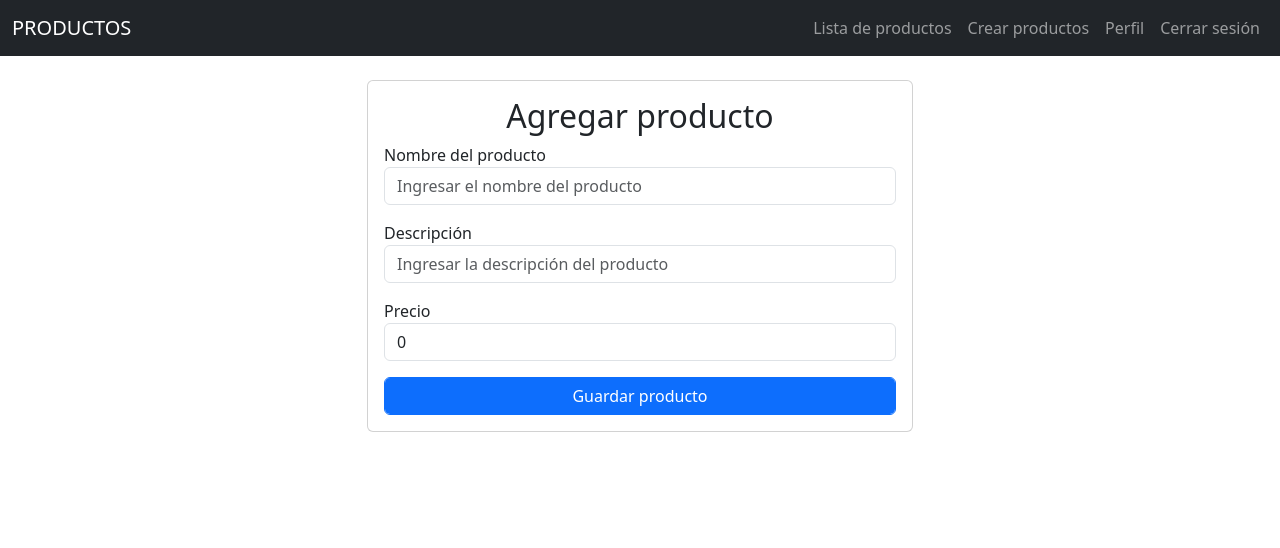
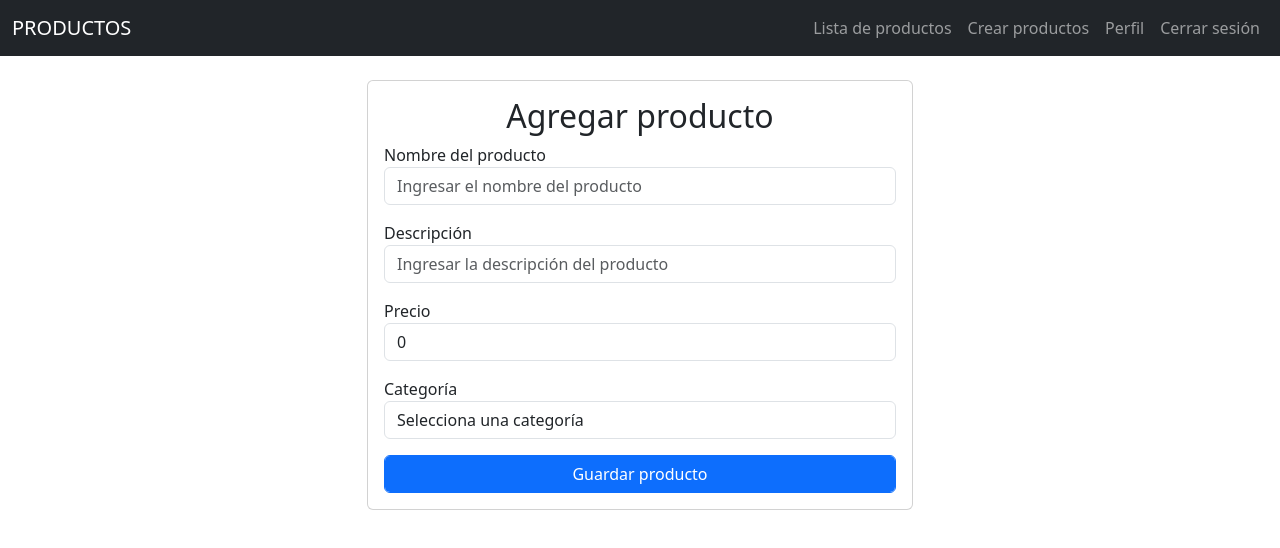
Before and after one commit to enzomcg1/frontend-proyecto, a React (Create React App) app: page /CrearProducto in a window 1280 px wide. Shown: the top 548 px of the page. Built offline with nearby package versions, Linux system fonts and the light colour scheme; sample sign-in values are in the browser's storage.

Commit message:
categorizacion satisfactoria

```diff
--- a/src/components/CrearProductos.js
+++ b/src/components/CrearProductos.js
@@ -5,7 +5,8 @@ const CrearProducto = () => {
   const valorInicial = {
     nombre: '',
     descripcion: '',
-    precio: 0
+    precio: 0,
+    categoria: ''  // Agregamos la categoría al valor inicial
   };
 
   const [producto, setProducto] = useState(valorInicial);
@@ -35,6 +36,7 @@ const CrearProducto = () => {
       <div className="card card-body">
         <form onSubmit={guardarDatos}>
           <h2 className="text-center">Agregar producto</h2>
+
           <div className="mb-3">
             <label>Nombre del producto</label>
             <input
@@ -71,8 +73,28 @@ const CrearProducto = () => {
               value={producto.precio}
               onChange={capturarDatos}
               required
-              min="0" // Puedes agregar un valor mínimo si es necesario
+              min="0"
             />
+          </div>
+
+          <div className="mb-3">
+            <label>Categoría</label>
+            <select
+              name="categoria"
+              className="form-control"
+              value={producto.categoria}
+              onChange={capturarDatos}
+              required
+            >
+              <option value="">Selecciona una categoría</option>
+              <option value="limpieza">Limpieza</option>
+              <option value="gaseosas">Gaseosas</option>
+              <option value="bebidas-alcoholicas">Bebidas Alcohólicas</option>
+              <option value="embutidos">Embutidos</option>
+              <option value="panes">Panes</option>
+              <option value="cocina">Cocina</option>
+              <option value="remedios-para-mate">Remedios para Mate</option>
+            </select>
           </div>
 
           <button className="btn btn-primary form-control" type="submit">
--- a/src/components/ListaProductos.js
+++ b/src/components/ListaProductos.js
@@ -34,13 +34,28 @@ const ListaUsuario = () => {
     alert(`Editar producto con ID: ${id}`);
   };
 
+  // Función para agrupar productos por categoría
+  const agruparPorCategoria = (productos) => {
+    return productos.reduce((resultado, producto) => {
+      (resultado[producto.categoria] = resultado[producto.categoria] || []).push(producto);
+      return resultado;
+    }, {});
+  };
+
+  // Agrupar los productos antes de renderizar
+  const productosPorCategoria = agruparPorCategoria(lista);
+
   return (
+    <div>
+      {Object.keys(productosPorCategoria).map(categoria => (
+        <div key={categoria} className='mb-4'>
+          <h3>{categoria.replace(/-/g, ' ')}</h3> {/* Reemplaza guiones con espacios */}
           <div className='row'>
-      {lista.map(producto => (
+            {productosPorCategoria[categoria].map(producto => (
               <div className='col-md-4 p-2' key={producto._id}>
                 <div className='card'>
                   <div className='card-header'>
-              <h4>Nombre del producto: {producto.nombre}</h4> {/* Usa los nombres correctos aquí */}
+                    <h4>Nombre del producto: {producto.nombre}</h4>
                     <p>Descripción del producto: {producto.descripcion}</p>
                     <p>Precio del producto: {producto.precio} PYG</p>
                   </div>
@@ -62,6 +77,9 @@ const ListaUsuario = () => {
               </div>
             ))}
           </div>
+        </div>
+      ))}
+    </div>
   );
 };
 
```
Also changed, not shown: 1 other file (tests, documents, lock files or other folders). Lines whose indentation alone changed are shown as unchanged.
